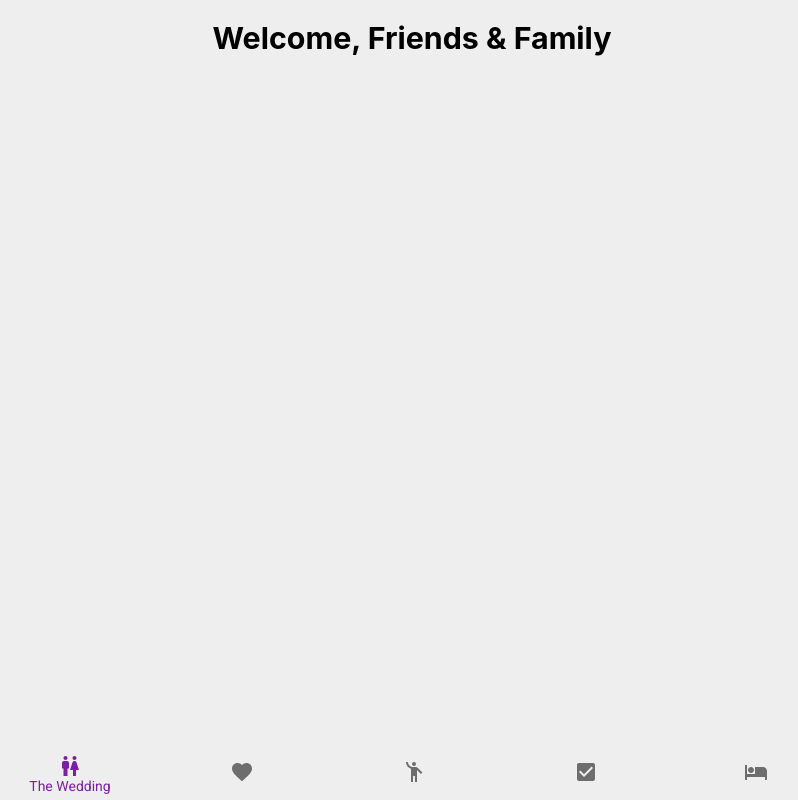
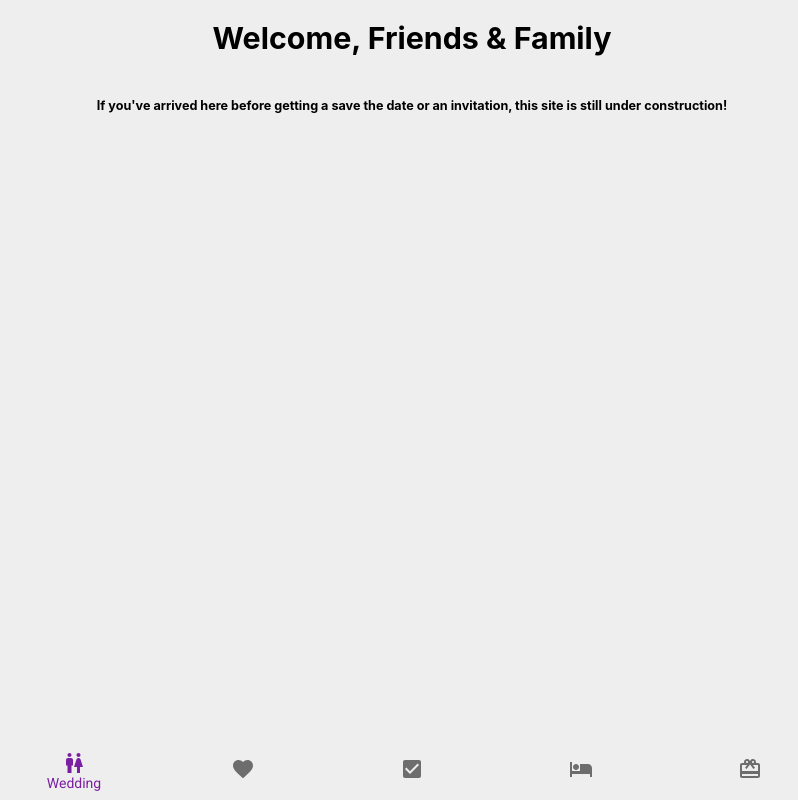
Before and after one commit to mikegoolsby/wedding_client, a React (Create React App) app: page / in a window 1280 px wide. Shown: the whole page, without its empty margins (228-1026 px from the left). Built offline with nearby package versions, Linux system fonts and the light colour scheme; a web font is replaced by a local one.

Commit message:
adds addtl pages, ui changes to nav component, functionality to form

```diff
--- a/src/App.js
+++ b/src/App.js
@@ -6,6 +6,7 @@ import Wedding from '../src/pages/wedding'
 import About from './pages/about';
 import Bparty from './pages/bparty';
 import RSVP from './pages/rsvp';
+import Hotel from './pages/hotel';
 
 function App() {
   return (
@@ -16,6 +17,7 @@ function App() {
         <Route exact from="/aboutus" render={props => <About/>}/>
         <Route exact from="/bridalparty" render={props => <Bparty/>}/>
         <Route exact from="/rsvp" render={props => <RSVP/>}/>
+        <Route exact from="/hotels" render={props => <Hotel {...props}/>}/>
       </Switch>
       <Nav/>
     </BrowserRouter>
--- a/src/components/bottomNav.jsx
+++ b/src/components/bottomNav.jsx
@@ -7,18 +7,22 @@ import CheckBoxIcon from '@material-ui/icons/CheckBox';
 import FavoriteIcon from '@material-ui/icons/Favorite';
 import HotelIcon from '@material-ui/icons/Hotel';
 import EmojiPeopleIcon from '@material-ui/icons/EmojiPeople';
+import RedeemIcon from '@material-ui/icons/Redeem';
 
 const useStyles = makeStyles({
     root: {
         width: '100%',
-        overflow: 'hidden',
+        overflow: 'scroll',
         position: 'fixed',
         bottom: 0,
-        backgroundColor: '#eeeeee'
+        backgroundColor: '#eeeeee',
+        fontSize: '5px'
     },
     textStyle: {
-        padding: '2px',
-        width: '100%',
+        paddingLeft: '.5px',
+        paddingRight: '.5px',
+        width: '90%',
+        fontSize: '5px'
     }
 });
 
@@ -35,11 +39,11 @@ const Nav = () => {
       onChange={(event, newValue) => handleChange(event, newValue)}
       className={classes.root}
       >
-          <BottomNavigationAction className={classes.textStyle} label="The Wedding" component={Link} to="/"icon={<WcIcon />} />
+          <BottomNavigationAction className={classes.textStyle} label="Wedding" component={Link} to="/"icon={<WcIcon />} />
           <BottomNavigationAction className={classes.textStyle} label="About Us" component={Link} to="/aboutus" icon={<FavoriteIcon />} />
-          <BottomNavigationAction className={classes.textStyle} label="Bridal Party" component={Link} to="/bridalparty" icon={<EmojiPeopleIcon/>} />
           <BottomNavigationAction className={classes.textStyle} label="RSVP" component={Link} to="/rsvp" icon={<CheckBoxIcon />} />
-          <BottomNavigationAction className={classes.textStyle} label="Stay in NYC" icon={<HotelIcon/>} />
+          <BottomNavigationAction className={classes.textStyle} label="Stay in NYC" component={Link} to="/hotels" icon={<HotelIcon/>} />
+          <BottomNavigationAction className={classes.textStyle} label="Registry" component={Link} to="/hotels" icon={<RedeemIcon/>} />
       </BottomNavigation>
   )
 }
--- a/src/index.css
+++ b/src/index.css
@@ -6,6 +6,7 @@ body {
   -webkit-font-smoothing: antialiased;
   -moz-osx-font-smoothing: grayscale;
   background-color: #eeeeee;
+  width: auto;
 }
 
 code {
--- a/src/pages/about.jsx
+++ b/src/pages/about.jsx
@@ -10,7 +10,7 @@ const About = () => {
         justify="center"
         alignItems="center"
         >
-            <h2>About Us</h2>
+            <h1>About Us</h1>
         </Grid>
     )
 }
--- a/src/pages/bparty.jsx
+++ b/src/pages/bparty.jsx
@@ -11,6 +11,7 @@ const Bparty = () => {
         alignItems="center"
         >
             <h2>Bridal Party</h2>
+            <h3>Announcements coming soon!</h3>
         </Grid>
     )
 }
--- /dev/null
+++ b/src/pages/hotel.jsx
@@ -0,0 +1,62 @@
+import React from 'react'
+import { Grid } from '@material-ui/core'
+import { makeStyles } from '@material-ui/core/styles';
+import Card from '@material-ui/core/Card';
+import CardActionArea from '@material-ui/core/CardActionArea';
+import CardActions from '@material-ui/core/CardActions';
+import CardContent from '@material-ui/core/CardContent';
+import CardMedia from '@material-ui/core/CardMedia';
+import Button from '@material-ui/core/Button';
+import Typography from '@material-ui/core/Typography';
+import james from '../images/thejames.jpg'
+
+const useStyles = makeStyles({
+    root: {
+      maxWidth: 345,
+    },
+    media: {
+      height: 140,
+    },
+});
+
+const Hotel = () => {
+    const classes = useStyles();
+
+    return (
+        <Grid
+        container
+        direction="column"
+        justify="center"
+        alignItems="center"
+        >
+            <h1>Hotel Information</h1>
+            <Card className={classes.root}>
+                <CardActionArea>
+                    <CardMedia
+                        className={classes.media}
+                        image={james}
+                        title="The James"
+                    />
+                        <CardContent>
+                            <Typography gutterBottom variant="h5" component="h2">
+                                The James New York
+                            </Typography>
+                            <Typography variant="body2" color="textSecondary" component="p">
+                            Experience sanctuary and scene at The James New York – NoMad, located on the corner of 29th Street and Madison Avenue, near iconic Madison Square Park and the Flatiron District.
+                            </Typography>
+                        </CardContent>
+                </CardActionArea>
+                <CardActions>
+                    <Button size="small" color="primary" href="https://www.jameshotels.com/" target="_blank">
+                    Visit
+                    </Button>
+                    <Button size="small" color="primary" href="https://thejameshotelnomad.reztrip.com/classic/en/searches/602ea3227ba2a10225e4bb32/hotels/NYCJND/rooms?action=show&controller=landings#?category=" target="_blank">
+                    Book
+                    </Button>
+                </CardActions>
+            </Card>
+        </Grid>
+    )
+}
+
+export default Hotel;
--- a/src/pages/rsvp.jsx
+++ b/src/pages/rsvp.jsx
@@ -1,34 +1,40 @@
 import React from 'react'
-import { Grid, MenuItem, TextField } from '@material-ui/core'
+import { Button, Grid, MenuItem, TextField } from '@material-ui/core'
 import { makeStyles } from '@material-ui/core/styles'
+import CheckCircleIcon from '@material-ui/icons/CheckCircle';
 
 const useStyles = makeStyles((theme) => ({
     root: {
-      '& .MuiTextField-root': {
+      display: 'flex',
+      flexWrap: 'wrap',
+      width: '375px',
+    },
+    textField: {
+        width: '375px'
+    },
+    button: {
         margin: theme.spacing(1),
-        width: '25ch',
-      },
     },
 }));
 
 const foods = [
     {
-        value: "Chicken",
-        label: "Chicken",
+        value: "Salmon",
+        label: "Grilled Salmon w/ capered cream sauce",
     },
     {
-        value: "Steak",
-        label: "Steak",
+        value: "Filet Mignon",
+        label: "Herb Filet Mignon w/ frizzled onions",
     },
     {
-        value: "Vegan",
-        label: "Vegan",
+        value: "Mushroom",
+        label: "Mushroom Ravioli, Chef's white cream sauce w/ herbs",
     }
 ]
 
 const RSVP = () => {
     const classes = useStyles();
-    const [food, setFood] = React.useState('Chicken')
+    const [food, setFood] = React.useState('Salmon')
 
     const handleChange = (event) => {
       setFood(event.target.value)
@@ -41,26 +47,39 @@ const RSVP = () => {
         justify="center"
         alignItems="center"
         >
-            <h3>RSVP using the form below.</h3>
+            <h1>RSVP will be available upon receipt of your formal invitation</h1>
             <form className={classes.root}>
                 <div>
-                    <TextField required id="standard-required" label="Your Name"/>
+                    <TextField required id="standard-required" size="normal" margin="normal" style={{ margin: 8, width: '365px' }} label="Your Name"/>
                     <TextField
                         id="standard-multiline-static"
                         label="Guest Name(s)"
                         multiline
+                        margin="normal"
+                        style={{ margin: 8, width: '365px' }}
+                        size="normal"
                         rows={4}
                     />
-                    <TextField required select id="standard-required" onChange={handleChange} value={food} label="Select Dinner">
+                    <TextField required select id="standard-required" size="normal" margin="normal" style={{ margin: 8, width: '365px' }} onChange={handleChange} value={food} label="Select Dinner">
                         {foods.map((option) => (
                             <MenuItem key={option.value} value={option.value}>
                                 {option.label}
                             </MenuItem>
                         ))}
                     </TextField>
-                    <TextField required id="standard-required" label="Some other field"/>
+                    <TextField id="standard-required" margin="normal" size="normal" style={{ margin: 8, width: '365px' }} label="Request a song" helperText="Enter an artist followed by a song title"/>
                 </div>
             </form>
+            <Button
+                variant="contained"
+                color="primary"
+                className={classes.button}
+                // disabled
+                endIcon={<CheckCircleIcon>RSVP</CheckCircleIcon>}
+                onClick={() => { alert("Oops! Can't RSVP yet!") }}
+            >
+                RSVP
+            </Button>
         </Grid>
     )
 }
--- a/src/pages/wedding.jsx
+++ b/src/pages/wedding.jsx
@@ -25,6 +25,7 @@ const Wedding = () => {
       className={classes.root}
       >
           <h1>Welcome, Friends & Family</h1>
+          <h5>If you've arrived here before getting a save the date or an invitation, this site is still under construction!</h5>
       </Grid>
 
 
```
Also changed, not shown: src/images/thejames.jpg (added), 1 other file (tests, documents, lock files or other folders).
